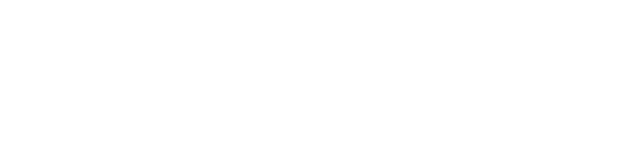
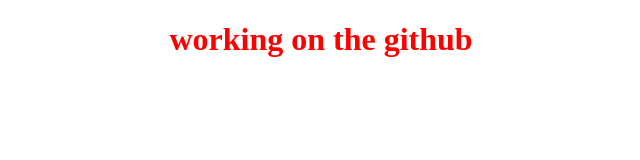
Before and after one commit to Hunt0258/git-up, a plain HTML site: page index.html in a window 1280 px wide. Shown: the whole page, without its empty margins (319-959 px from the left). Drawn offline with Linux system fonts and the light colour scheme.

Commit message:
add style.css

```diff
--- a/index.html
+++ b/index.html
@@ -4,8 +4,9 @@
     <meta charset="UTF-8">
     <meta name="viewport" content="width=device-width, initial-scale=1.0">
     <title>working on the github</title>
+    <link rel="stylesheet" href="style.css">
 </head>
 <body>
-
+    <h1>working on the github</h1>
 </body>
 </html>
--- /dev/null
+++ b/style.css
@@ -0,0 +1,4 @@
+h1{
+    color: red;
+    text-align: center;
+}
```
